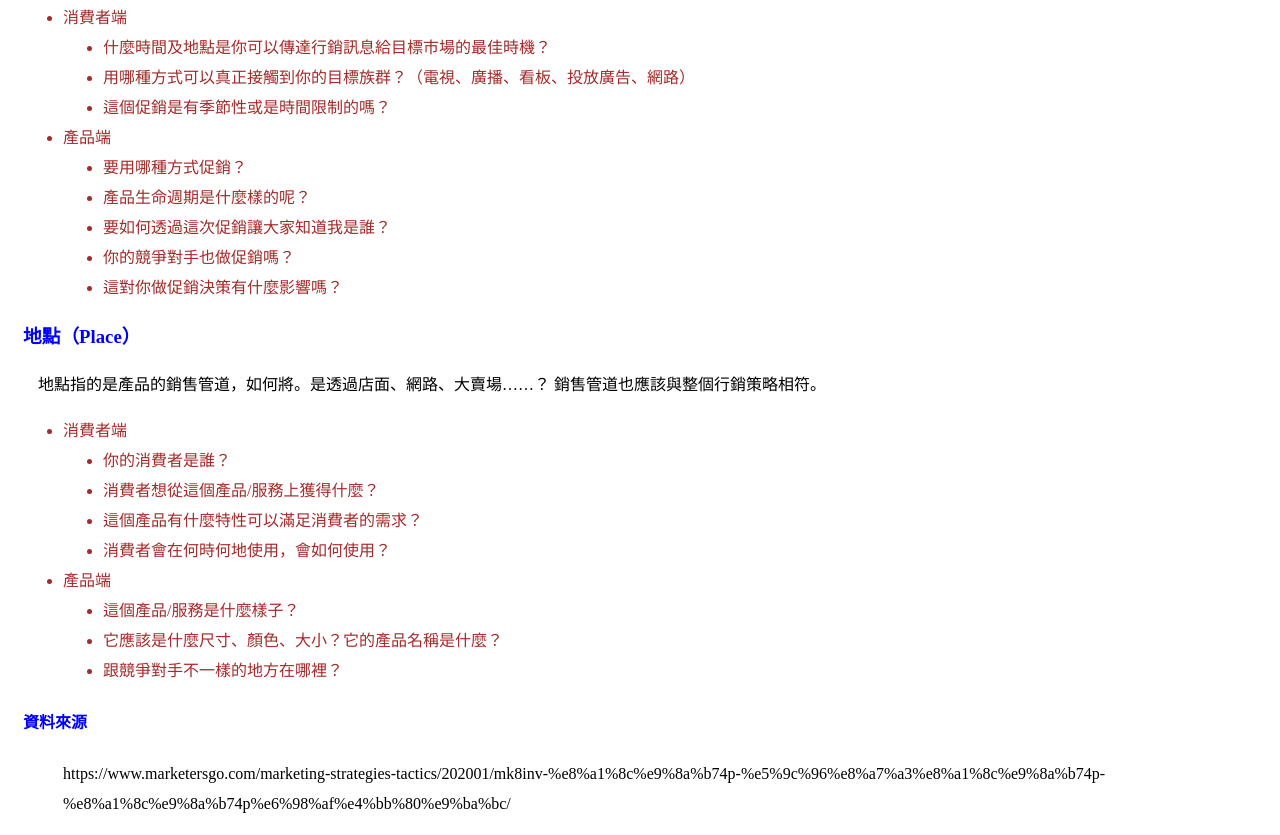
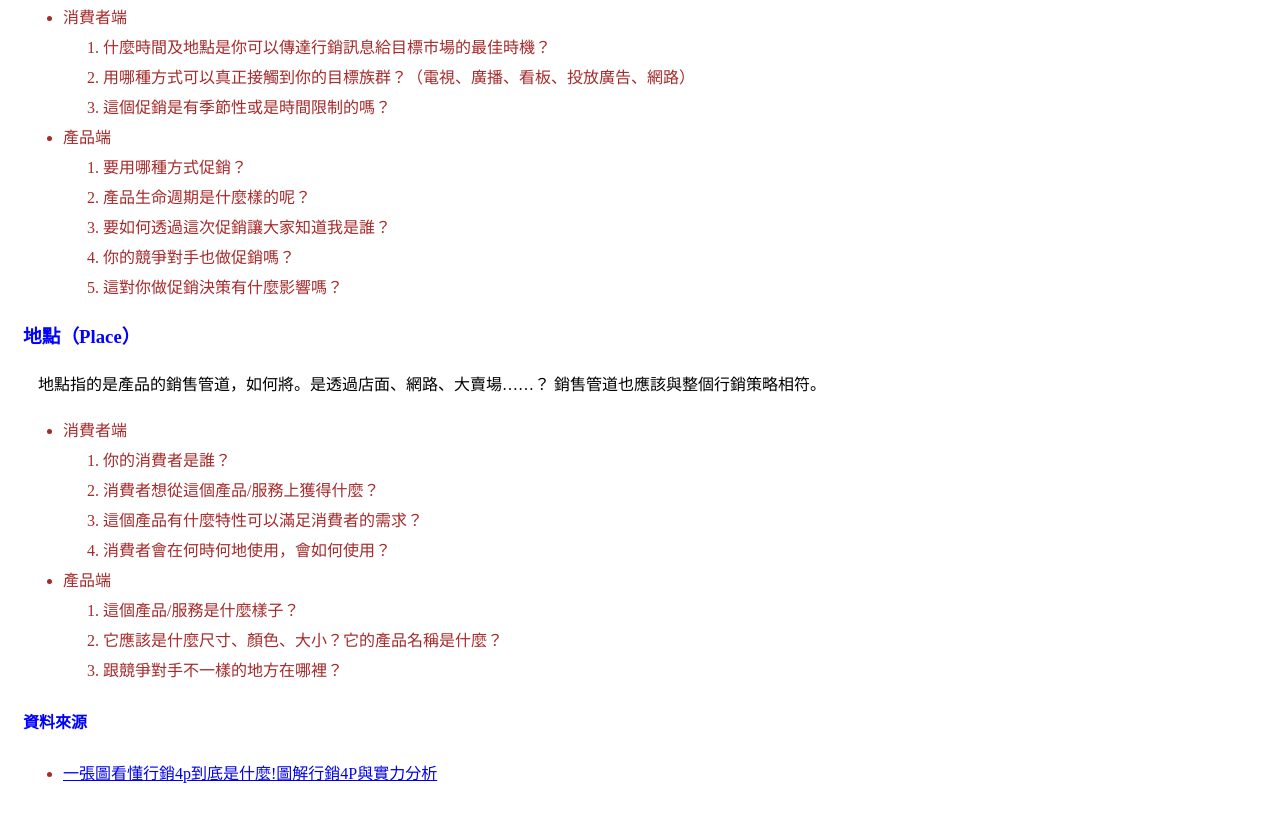
Before and after one commit to Yun1130/Yun1130.github.io, a plain HTML site: page B4A03/作業03/index.htm in a window 1280 px wide. Shown: the part 1467-2302 px from the top of the page. After the commit the page ends 2272 px from the top, so only its background shows below. Drawn offline with Linux system fonts and the light colour scheme.

Commit message:
Add files via upload

```diff
--- a/B4A03/作業03/index.htm
+++ b/B4A03/作業03/index.htm
@@ -25,10 +25,8 @@
 		      color: brown;
 		}
 	    ul>ol>li {
-	        list-style-type:decimal；
+	        list-style-type: decimal;
 		    color: brown;
-		}
-
 	</style>
 </head>
 	<body>
@@ -116,6 +114,8 @@
 			</ol>
         </ul>
 <h4>資料來源</h4>
-<ul>https://www.marketersgo.com/marketing-strategies-tactics/202001/mk8inv-%e8%a1%8c%e9%8a%b74p-%e5%9c%96%e8%a7%a3%e8%a1%8c%e9%8a%b74p-%e8%a1%8c%e9%8a%b74p%e6%98%af%e4%bb%80%e9%ba%bc/</ul>
+<ul>
+	<li><a href="https://www.marketersgo.com/marketing-strategies-tactics/202001/mk8inv-%e8%a1%8c%e9%8a%b74p-%e5%9c%96%e8%a7%a3%e8%a1%8c%e9%8a%b74p-%e8%a1%8c%e9%8a%b74p%e6%98%af%e4%bb%80%e9%ba%bc/">一張圖看懂行銷4p到底是什麼!圖解行銷4P與實力分析</a></li>
+</ul>
 	</body>
 </html>
```
